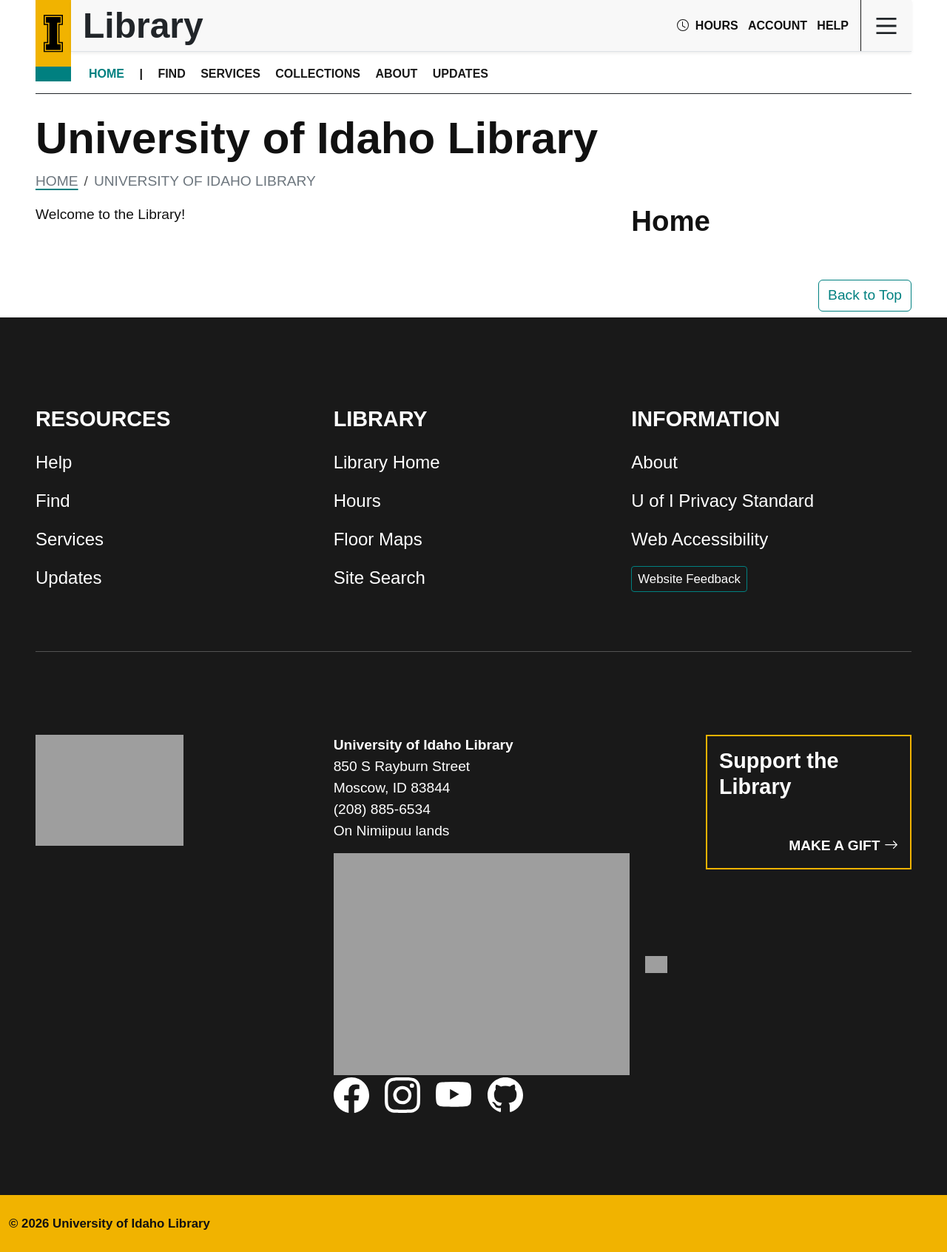
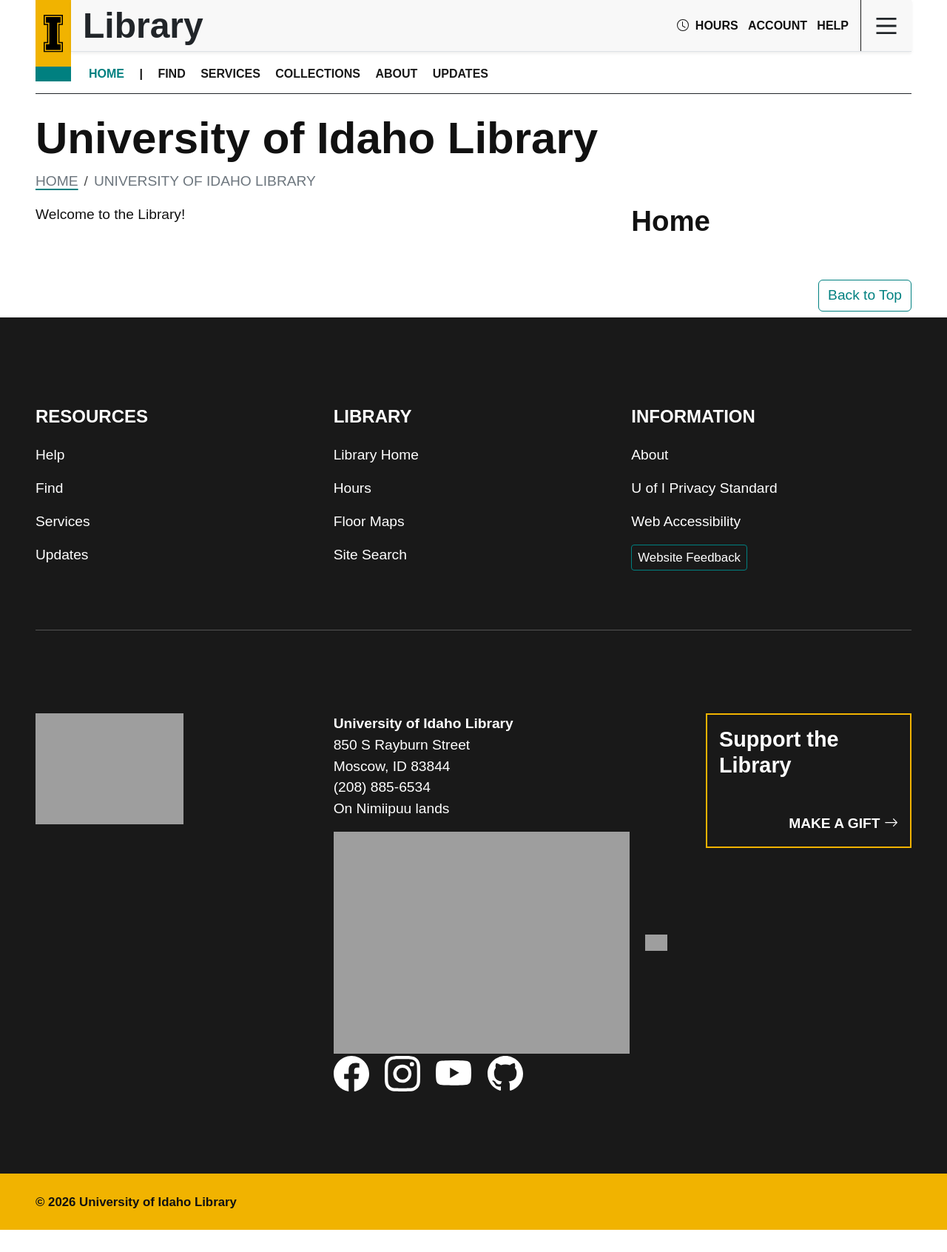
Before and after one commit to uidaholib/mainweb-lib-uidaho, a Jekyll site: the page built from content/index.md, in a window 1280 px wide. Shown: the whole page at 74% size. Built offline with Jekyll 4.4.1, drawn with Linux system fonts in a browser that asks for light colours; after the commit the page ends 1662 px from its top, so only the background shows below that.

Commit message:
tweak footer styles

```diff
--- a/_includes/footer.html
+++ b/_includes/footer.html
@@ -3,8 +3,8 @@
         <div class="container px-lg-5 text-white">
             <div class="row py-5">
                 <div class="col-md-4">
-                    <h2 class="h4 fw-bold mt-4">RESOURCES</h2>
-                    <ul class="list-unstyled fs-5">
+                    <h2 class="h5 fw-bold mt-4">RESOURCES</h2>
+                    <ul class="list-unstyled fs-6">
                         <li class="pt-3"><a href="{{ '/help/' | relative_url }}">Help</a></li>
                         <li class="pt-3"><a href="{{ '/find/' | relative_url }}">Find</a></li>
                         <li class="pt-3"><a href="{{ '/services/' | relative_url }}">Services</a></li>
@@ -12,8 +12,8 @@
                     </ul>
                 </div>
                 <div class="col-md-4">
-                    <h2 class="h4 fw-bold mt-4">LIBRARY</h2>
-                    <ul class="list-unstyled fs-5">
+                    <h2 class="h5 fw-bold mt-4">LIBRARY</h2>
+                    <ul class="list-unstyled fs-6">
                         <li class="pt-3"><a href="{{ '/' | relative_url }}">Library Home</a></li>
                         <li class="pt-3"><a href="{{ '/about/hours.html' | relative_url }}">Hours</a></li>
                         <li class="pt-3"><a href="{{ '/about/maps.html' | relative_url }}">Floor Maps</a></li>
@@ -21,8 +21,8 @@
                     </ul>
                 </div>
                 <div class="col-md-4">
-                    <h2 class="h4 fw-bold mt-4">INFORMATION</h2>
-                    <ul class="list-unstyled fs-5">
+                    <h2 class="h5 fw-bold mt-4">INFORMATION</h2>
+                    <ul class="list-unstyled fs-6">
                         <li class="pt-3"><a href="{{ '/about/' | relative_url }}">About</a></li>
                         <li class="pt-3"><a href="https://www.uidaho.edu/policies/privacy-statement">U of I Privacy Standard</a></li>
                         <li class="pt-3"><a href="{{ '/about/tech.html#web-accessibility' | relative_url }}" >Web Accessibility</a></li>
@@ -67,7 +67,7 @@
     </div>
 
     <div class="bg-pride-gold py-4">
-        <div class="container">
+        <div class="container px-lg-5">
             <small class="fw-semibold">© {{ site.time | date: "%Y" }} University of Idaho Library</small>
         </div>
     </div>
--- a/_sass/_nav.scss
+++ b/_sass/_nav.scss
@@ -36,7 +36,6 @@
 /* footer */
 footer a {
     color:white !important;
-    font-weight: 300;
     text-decoration: none;
 }
 
```
